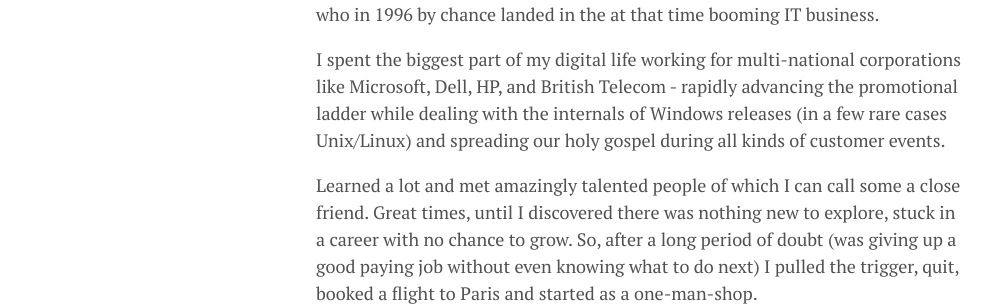
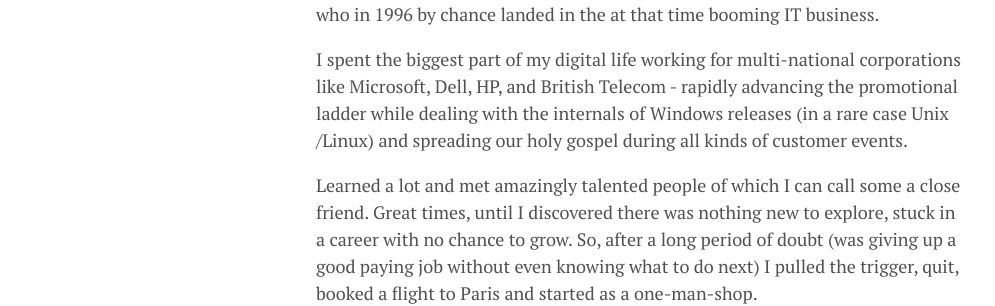
Before and after one commit to lgeurts/lgeurts.github.io, a Jekyll site: the page built from about.md, in a window 1280 px wide. Shown: the part 609-915 px from the top of the page, without its empty margins (0-995 px from the left). Built offline with Jekyll 4.4.1, drawn with Linux system fonts in a browser that asks for light colours; nearby versions of some CDN libraries.

Commit message:
Update about.md

```diff
--- a/about.md
+++ b/about.md
@@ -7,7 +7,7 @@
 
 I’m a Flemish native, a former on-call Musician (took me less than 1 year to learn there was no money to be earned in that crazy scene), and certified Biotechnician who in 1996 by chance landed in the at that time booming IT business.
 
-I spent the biggest part of my digital life working for multi-national corporations like Microsoft, Dell, HP, and British Telecom - rapidly advancing the promotional ladder while dealing with the internals of Windows releases (in a few rare cases Unix/Linux) and spreading our holy gospel during all kinds of customer events.
+I spent the biggest part of my digital life working for multi-national corporations like Microsoft, Dell, HP, and British Telecom - rapidly advancing the promotional ladder while dealing with the internals of Windows releases (in a rare case Unix /Linux) and spreading our holy gospel during all kinds of customer events.
 
 Learned a lot and met amazingly talented people of which I can call some a close friend. Great times, until I discovered there was nothing new to explore, stuck in a career with no chance to grow. So, after a long period of doubt (was giving up a good paying job without even knowing what to do next) I pulled the trigger, quit, booked a flight to Paris and started as a one-man-shop.
 
```
